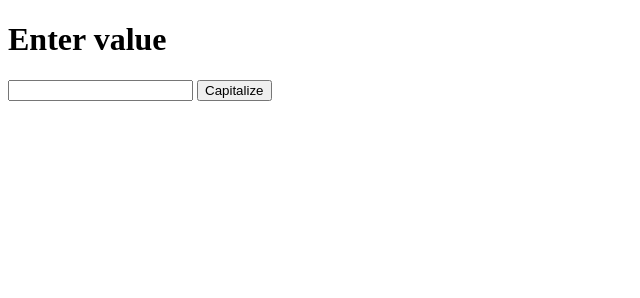
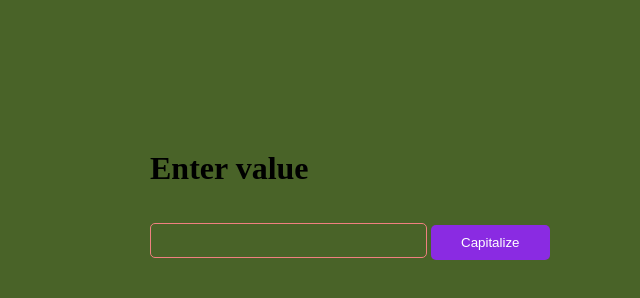
Before and after one commit to krupesh788/Capitalize-string-js, a plain HTML site: page index.html in a window 1280 px wide. Shown: the whole page, without its empty margins (0-640 px from the left). Drawn offline with Linux system fonts and the light colour scheme.

Commit message:
changes added

```diff
--- /dev/null
+++ b/css/style.css
@@ -0,0 +1,35 @@
+*{
+    margin: 0;
+    padding: 0;
+    box-sizing: border-box;
+    background-color: rgb(73, 99, 40);
+}
+.container{
+
+
+    margin: 150px;
+}
+
+.btn{
+
+    background-color: blueviolet;
+    color: white;
+    padding: 10px 30px;
+    border: none;
+    border-radius: 5px;
+    cursor: pointer;
+}
+
+input[type=text]{
+
+    color: rgb(26, 24, 167);
+    padding: 5px;
+    border-radius: 5px;
+    border: 1px solid lightcoral;
+    font-size: 20px;
+
+}
+
+#p1{
+    font-size: 20px;
+}
--- a/index.html
+++ b/index.html
@@ -3,28 +3,28 @@
 <head>
     <meta charset="UTF-8">
     <meta name="viewport" content="width=device-width, initial-scale=1.0">
+    <link rel="stylesheet" href="css/style.css">
     <title>Document</title>
 </head>
 <body>
-    <h1>Enter value</h1>
-    <input type="text" name="" id="string1">
+    <div class="container">
 
-    <button onclick="cap()">Capitalize</button>
+        <h1>Enter value</h1>
+        <br>
+        <br>
 
-    <p id="p1"></p>
+        <input type="text" name="" id="string1">
 
 
-    <script>
-        function cap(){
+        <button class="btn" onclick="cap()">Capitalize</button>
 
+        <br>
+        <br>
 
-            let string1 = document.getElementById("string1").value;
+        <p id="p1"></p>
 
-            let string2  = string1[0].toUpperCase() + string1.slice(1);
+    </div>
 
-            document.getElementById("p1").innerHTML = `Capitalized String: ${string2}`;
-        }
-
-    </script>
+    <script src="js/script.js"></script>
 </body>
 </html>
--- /dev/null
+++ b/js/script.js
@@ -0,0 +1,9 @@
+function cap(){
+
+
+    let string1 = document.getElementById("string1").value;
+
+    let string2  = string1[0].toUpperCase() + string1.slice(1);
+
+    document.getElementById("p1").innerHTML = `Capitalized String: ${string2}`;
+}
```
Also changed, not shown: Capitalizestring.png (added), capitalize string output.png (deleted).
